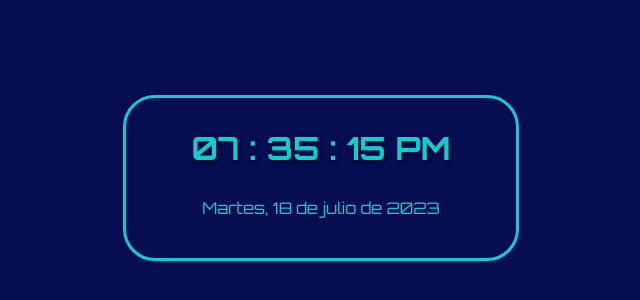
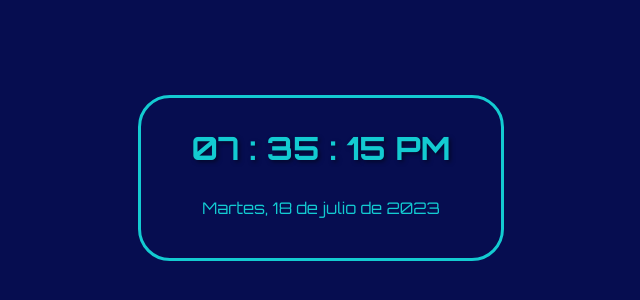
Before and after one commit to hernandoabella/digital-clock, a plain HTML site: page index.html in a window 1280 px wide. Shown: the part 222-522 px from the top of the page, without its empty margins (319-959 px from the left). Drawn offline with Linux system fonts and the light colour scheme.

Commit message:
Update styles.css

```diff
--- a/styles.css
+++ b/styles.css
@@ -13,7 +13,7 @@ body {
     transform: translate(-50%, -50%);
     border: 3px solid #13cbd1;
     border-radius: 32px;
-    width: 350px;
+    width: 320px;
 }
 
 #reloj {
```
